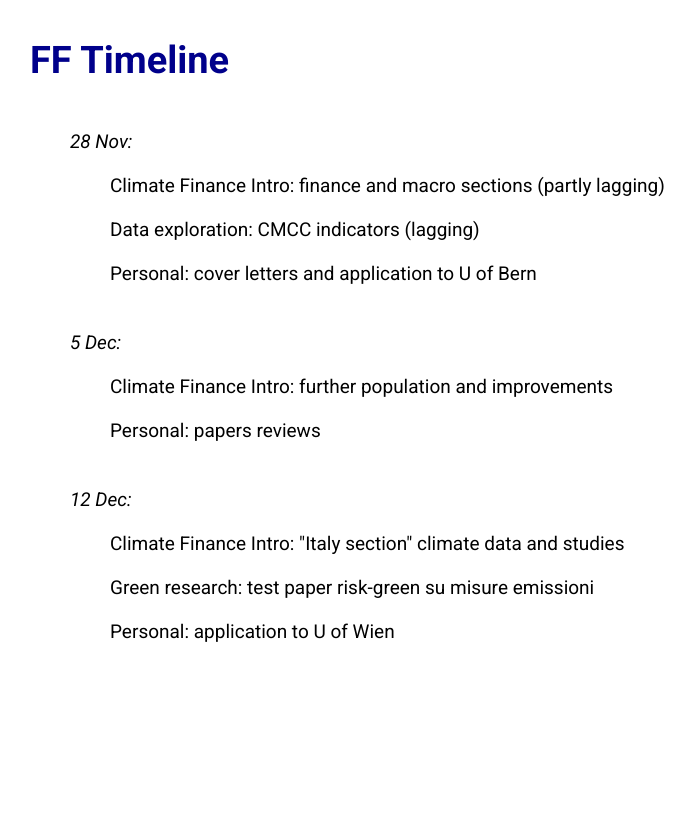
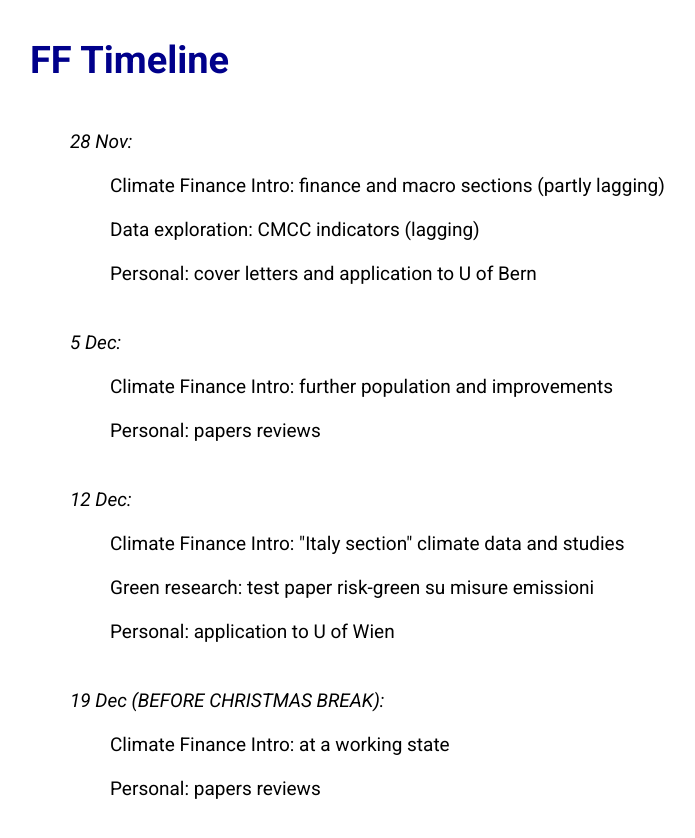
Before and after one commit to ffabio-econ/ffabio-econ.github.io, a Jekyll site: the page docs/FF_timeline.html, which Jekyll copies as it is, in a window 1280 px wide. Shown: the top 838 px of the page, without its empty margins (28-723 px from the left). Built offline with Jekyll 4.4.1, drawn with Linux system fonts in a browser that asks for light colours.

Commit message:
Add timeline entry for 19 Dec

```diff
--- a/docs/FF_timeline.html
+++ b/docs/FF_timeline.html
@@ -72,6 +72,11 @@
             <li>Green research: test paper risk-green su misure emissioni</li>
             <li>Personal: application to U of Wien</li>
         </ul></li>
+        <li><em>19 Dec (BEFORE CHRISTMAS BREAK):</em> <ul>
+            <li></li>
+            <li>Climate Finance Intro: at a working state </li>
+            <li>Personal: papers reviews</li>
+        </ul></li>
     </ul>
 
 </body>
```
